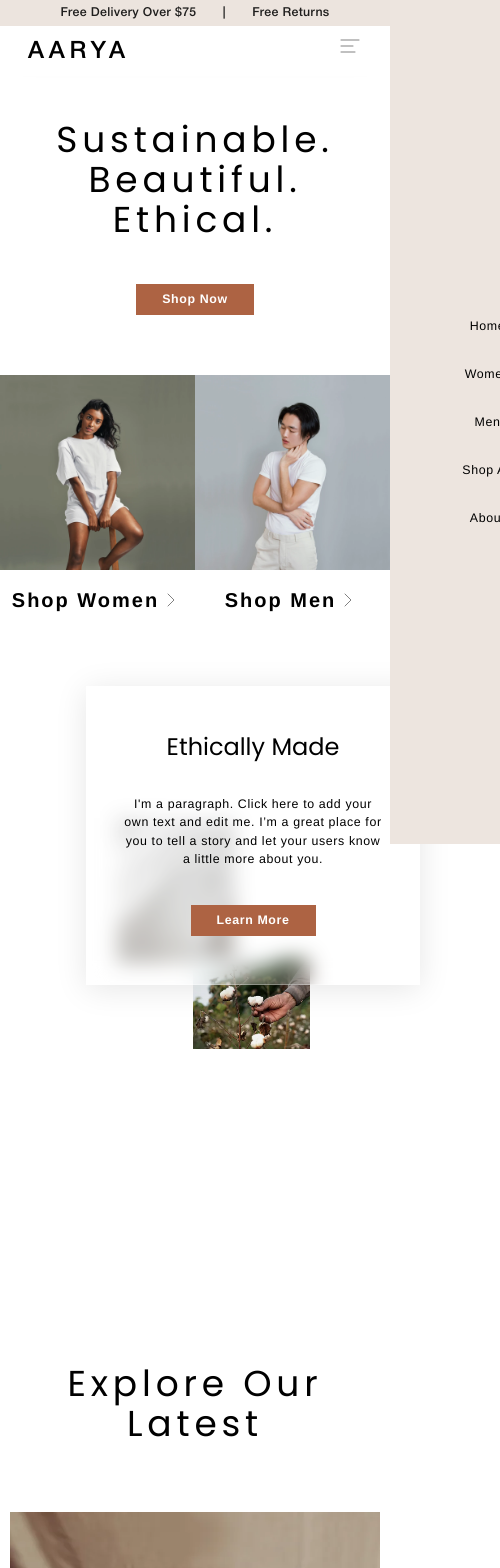
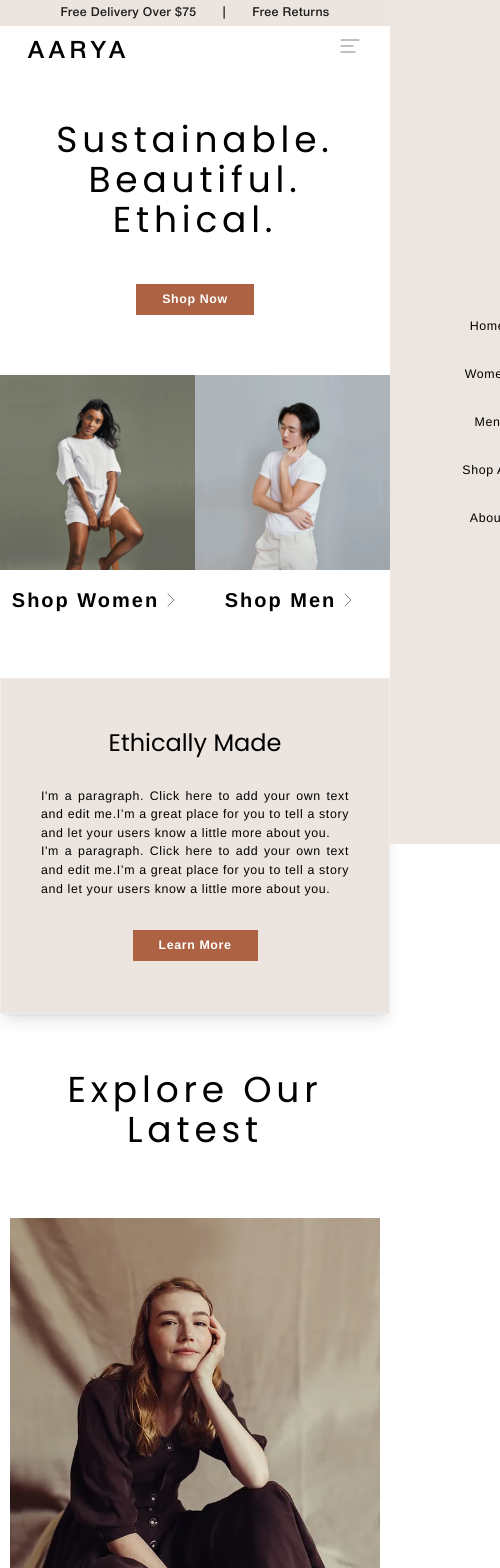
Before and after one commit to aaryae/clothing-ecommerce-frontend, a React (Vite) app: page / in a window 390 px wide. Shown: the top 1568 px of the page, 500 px wide, since content can reach past the window. Built offline with nearby package versions, Linux system fonts and the light colour scheme.

Commit message:
refactor: responsive issue fixxed

```diff
--- /dev/null
+++ b/src/data/review/review.data.ts
@@ -0,0 +1,5 @@
+export const reviews = [
+  "I'm a review. Click to edit me and add text from a critic who has evaluated you and your work.",
+  'Review 2: Another evaluation text goes here.',
+  'Review 3: Add another review here.',
+]
--- a/src/index.css
+++ b/src/index.css
@@ -30,6 +30,15 @@
   grid-template-columns: 1fr 0.5fr 0.5fr 0.5fr 0.5fr 1fr 1fr;
   grid-template-rows: 1fr 1fr;
 }
+@media (max-width: 767px) {
+  .custom-grid {
+    display: flex;
+    flex-direction: column;
+  }
+  .custom-grid-1 {
+    background-color: #ece4de;
+  }
+}
 
 .custom-grid-1 {
   grid-column: 2 / 7;
@@ -52,10 +61,3 @@
   margin-top: 188px;
   margin-right: -10px;
 }
-
-.custom-glass {
-  background: rgba(255, 255, 255, 0.2);
-  box-shadow: 0 4px 30px rgba(0, 0, 0, 0.1);
-  backdrop-filter: blur(10px);
-  border: 1px solid rgba(255, 255, 255, 0.3);
-}
--- a/src/ui/landingPage/atoms/Paragraph.tsx
+++ b/src/ui/landingPage/atoms/Paragraph.tsx
@@ -1,5 +1,7 @@
 const Paragraph = ({ value }: { value: string }) => {
-  return <p className=' text-custom font-medium  tracking-wider '>{value}</p>
+  return (
+    <p className='text-custom font-medium tracking-wider text-justify' dangerouslySetInnerHTML={{ __html: value }} />
+  )
 }
 
 export default Paragraph
--- a/src/ui/landingPage/molecules/ContentCard.tsx
+++ b/src/ui/landingPage/molecules/ContentCard.tsx
@@ -12,10 +12,10 @@ const ContentCard = ({
   buttonValue: string
 }) => {
   return (
-    <div className='p-9 m-2 text-center custom-glass'>
+    <div className='p-9 m-2 text-center bg-white/20 shadow-lg backdrop-blur-lg border border-white/30'>
       <HeadingSecondary value={headingValue} />
       <br />
-      <Paragraph value={paragraphValue} />
+
       <br />
       <Button value={buttonValue} />
     </div>
--- a/src/ui/landingPage/organsims/SectionAbout.tsx
+++ b/src/ui/landingPage/organsims/SectionAbout.tsx
@@ -1,21 +1,23 @@
 import { image } from '@config/constant/image'
-import ContentCard from '../molecules/ContentCard'
+import Button from '../atoms/Button'
+import HeadingSecondary from '../atoms/HeadingSecondary'
+import Paragraph from '../atoms/Paragraph'
 
 const SectionAbout = () => {
   return (
-    <div className=' relative w-full custom-grid '>
-      <div className=' mx-auto w-fit mt-12 custom-grid-1'>
-        <div className='w-[350px]  z-30  '>
-          <ContentCard
-            headingValue='
-        Ethically Made'
-            paragraphValue={`I'm a paragraph. Click here to add your own text and edit me. I’m a great place for you to tell a story and let your users know a little more about you.`}
-            buttonValue='Learn More'
+    <div className=' relative w-full custom-grid'>
+      <div className=' mx-auto w-fit my-12 custom-grid-1 justify-center content-center bg-white/20 shadow-lg backdrop-blur-lg border border-white/30 p-10'>
+        <div className='md:w-[350px]  z-30 flex gap-5 flex-col justifyw-center items-center '>
+          <HeadingSecondary value='Ethically Made' />
+          <Paragraph
+            value={`I'm a paragraph. Click here to add your own text and edit me.I’m a great place for you to tell a story and let your users know a little more about you. <br/> I'm a paragraph. Click here to add your own text and edit me.I’m a great place for you to tell a story and let your users know a little more about you.`}
           />
+
+          <Button value='Learn More' />
         </div>
       </div>
-      <img className='z-20 custom-grid-2 ' src={image.flower} alt='flower' />
-      <img className='  z-10 custom-grid-3' src={image.herowhite} alt='white' />
+      <img className='hidden md:block z-20 custom-grid-2 ' src={image.flower} alt='flower' />
+      <img className='hidden md:block z-10 custom-grid-3' src={image.herowhite} alt='white' />
     </div>
   )
 }
--- a/src/ui/landingPage/organsims/SectionBenefit.tsx
+++ b/src/ui/landingPage/organsims/SectionBenefit.tsx
@@ -1,15 +1,22 @@
 import { image } from '@config/constant/image'
-import ContentCard from '../molecules/ContentCard'
+import Button from '../atoms/Button'
+import HeadingSecondary from '../atoms/HeadingSecondary'
+import Paragraph from '../atoms/Paragraph'
 
 const SectionBenefit = () => {
   return (
-    <div className='relative bg-cover bg-center mt-24' style={{ backgroundImage: `url(${image.sectionplate})` }}>
-      <div className='w-fit mx-auto my-10 p-1 '>
-        <ContentCard
-          headingValue='Carefully crafted for people that care'
-          paragraphValue={`I'm a paragraph. Click here to add your own text and edit me. I’m a great place for you to tell a story and let your users know a little more about you.`}
-          buttonValue='See More'
+    <div
+      className='relative bg-cover bg-center mt-24'
+      style={{
+        backgroundImage: `url(${image.sectionplate} )`,
+      }}
+    >
+      <div className='w-[500px] mx-auto p-7 my-28 text-center bg-white/20 shadow-lg backdrop-blur-lg border border-white/30 flex justify-center items-center gap-10 flex-col '>
+        <HeadingSecondary value='Carefully crafted for people that care' />
+        <Paragraph
+          value={`I'm a paragraph. Click here to add your own text and edit me. I’m a great place for you to tell a story and let your users know a little more about you.`}
         />
+        <Button value='See More' />
       </div>
     </div>
   )
--- a/src/ui/landingPage/organsims/SectionCarousel.tsx
+++ b/src/ui/landingPage/organsims/SectionCarousel.tsx
@@ -1,76 +1,54 @@
-import { image } from '@config/constant/image'
+// src/components/Carousel.js
+
+import { reviews } from '@data/review/review.data'
+import { MoveLeft, MoveRight } from 'lucide-react'
+import { useState } from 'react'
 
 const SectionCarousel = () => {
+  const [currentIndex, setCurrentIndex] = useState(0)
+
+
+  const handlePrev = () => {
+    const isFirstSlide = currentIndex === 0
+    const newIndex = isFirstSlide ? reviews.length - 1 : currentIndex - 1
+    setCurrentIndex(newIndex)
+  }
+
+  const handleNext = () => {
+    const isLastSlide = currentIndex === reviews.length - 1
+    const newIndex = isLastSlide ? 0 : currentIndex + 1
+    setCurrentIndex(newIndex)
+  }
+
   return (
-    <div id='controls-carousel' className='relative w-full' data-carousel='static'>
-      <div className='relative h-56 overflow-hidden rounded-lg md:h-96'>
-        <div className='hidden duration-700 ease-in-out' data-carousel-item>
-          <img src={image.frontmen} alt='...' />
-        </div>
-        <div className='hidden duration-700 ease-in-out' data-carousel-item='active'>
-          <img
-            src={image.newarrivals3}
-            className='absolute block w-full -translate-x-1/2 -translate-y-1/2 top-1/2 left-1/2'
-            alt='...'
-          />
-        </div>
-        <div className='hidden duration-700 ease-in-out' data-carousel-item>
-          <img
-            src={image.herowhite}
-            className='absolute block w-full -translate-x-1/2 -translate-y-1/2 top-1/2 left-1/2'
-            alt='...'
-          />
+    <div className='relative w-full max-w-xl mx-auto'>
+      <div className='overflow-hidden'>
+        <div
+          className='flex transition-transform duration-500'
+          style={{ transform: `translateX(-${currentIndex * 100}%)` }}
+        >
+          {reviews.map((review, index) => (
+            <div key={index} className='min-w-full p-8 text-center'>
+              <p className='text-lg '>{review}</p>
+              <p className='mt-4 text-gray-500'>Line/Magazine</p>
+            </div>
+          ))}
         </div>
       </div>
-      {/* <!-- Slider controls --> */}
-      <button
-        type='button'
-        className='absolute top-0 start-0 z-30 flex items-center justify-center h-full px-4 cursor-pointer group focus:outline-none'
-        data-carousel-prev
-      >
-        <span className='inline-flex items-center justify-center w-10 h-10 rounded-full bg-white/30 dark:bg-gray-800/30 group-hover:bg-white/50 dark:group-hover:bg-gray-800/60 group-focus:ring-4 group-focus:ring-white dark:group-focus:ring-gray-800/70 group-focus:outline-none'>
-          <svg
-            className='w-4 h-4 text-white dark:text-gray-800 rtl:rotate-180'
-            aria-hidden='true'
-            xmlns='http://www.w3.org/2000/svg'
-            fill='none'
-            viewBox='0 0 6 10'
-          >
-            <path
-              stroke='currentColor'
-              stroke-linecap='round'
-              stroke-linejoin='round'
-              stroke-width='2'
-              d='M5 1 1 5l4 4'
-            />
-          </svg>
-          <span className='sr-only'>Previous</span>
-        </span>
+      <button onClick={handlePrev} className='absolute top-1/2 left-0 transform -translate-y-1/2 px-4 py-2 bg-white '>
+        <MoveRight />
       </button>
-      <button
-        type='button'
-        className='absolute top-0 end-0 z-30 flex items-center justify-center h-full px-4 cursor-pointer group focus:outline-none'
-        data-carousel-next
-      >
-        <span className='inline-flex items-center justify-center w-10 h-10 rounded-full bg-white/30 dark:bg-gray-800/30 group-hover:bg-white/50 dark:group-hover:bg-gray-800/60 group-focus:ring-4 group-focus:ring-white dark:group-focus:ring-gray-800/70 group-focus:outline-none'>
-          <svg
-            className='w-4 h-4 text-white dark:text-gray-800 rtl:rotate-180'
-            aria-hidden='true'
-            xmlns='http://www.w3.org/2000/svg'
-            fill='none'
-            viewBox='0 0 6 10'
-          >
-            <path
-              stroke='currentColor'
-              stroke-linecap='round'
-              stroke-linejoin='round'
-              stroke-width='2'
-              d='m1 9 4-4-4-4'
-            />
-          </svg>
-          <span className='sr-only'>Next</span>
-        </span>
+      <button onClick={handleNext} className='absolute top-1/2 right-0 transform -translate-y-1/2 px-4 py-2 bg-white'>
+        <MoveLeft />
       </button>
+      <div className='flex justify-center mt-4 space-x-2'>
+        {reviews.map((_, index) => (
+          <div
+            key={index}
+            className={`w-2 h-2 rounded-full ${currentIndex === index ? 'bg-gray-800' : 'bg-gray-400'}`}
+          ></div>
+        ))}
+      </div>
     </div>
   )
 }
```
Also changed, not shown: src/ui/landingPage/atoms/Button.tsx (line endings or trailing spaces).
